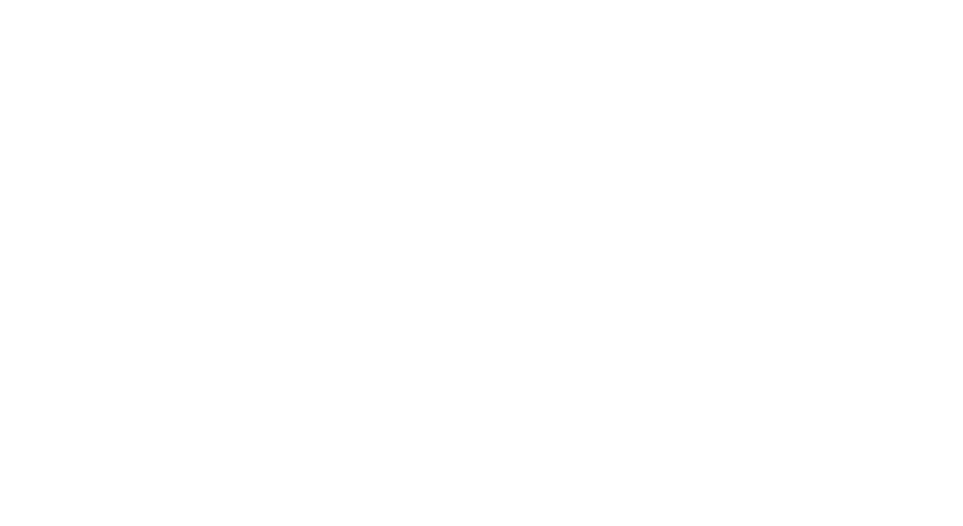
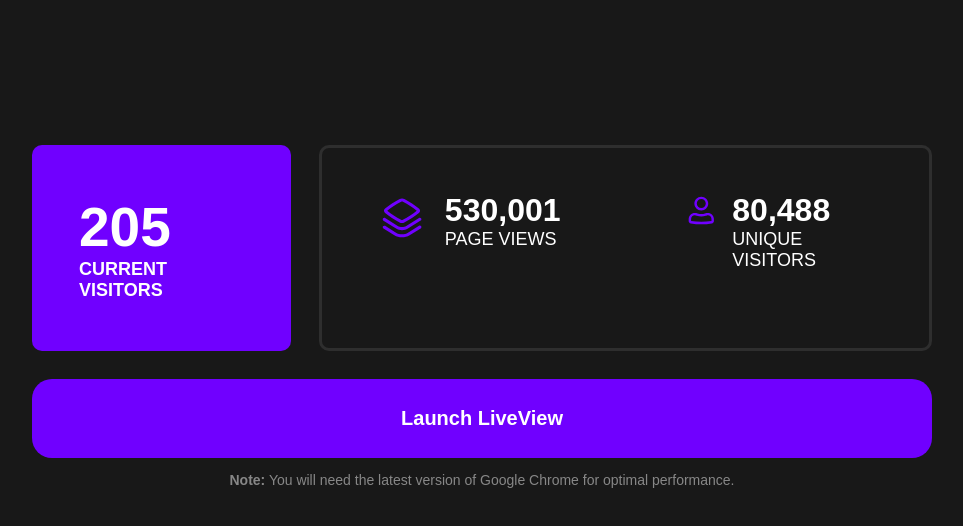
Before and after one commit to fcolanderos/css-tutorial, a plain HTML site: page src/index.html in a window 1280 px wide. Shown: the whole page, without its empty margins (158-1121 px from the left). Drawn offline with Linux system fonts and the light colour scheme.

Commit message:
challenge web-stat complete

```diff
--- a/src/index.html
+++ b/src/index.html
@@ -10,6 +10,45 @@
     <link rel="stylesheet" href="main.css">
 </head>
 <body>
+    <div class="container">
+        <section>
+            <div class="current">
+                <h1>205</h1>
+                <span>Current Visitors</span>
+            </div>
 
+            <div class="total">
+                <div class="stat">
+                    <svg width="50" height="50" viewBox="0 0 50 50" fill="none" xmlns="http://www.w3.org/2000/svg">
+                        <path fill-rule="evenodd" clip-rule="evenodd" d="M27.4056 7.00067C26.0074 6.27094 24.1128 6.25968 22.7035 6.98753C17.3015 9.77741 12.4018 12.9762 8.10806 16.5242C7.44409 17.0728 6.97288 17.8701 6.98092 18.8085C6.98893 19.7431 7.46972 20.5297 8.12966 21.0693C12.3877 24.5509 17.2915 27.7526 22.5946 30.5204C23.9927 31.2501 25.8873 31.2614 27.2966 30.5335C32.6986 27.7437 37.5984 24.5448 41.8921 20.9969C42.556 20.4483 43.0272 19.651 43.0192 18.7126C43.0112 17.778 42.5304 16.9914 41.8705 16.4518C37.6124 12.9702 32.7087 9.76846 27.4056 7.00067ZM24.1375 9.7641C24.6368 9.50624 25.457 9.50868 25.9596 9.77105C31.0208 12.4125 35.6841 15.4515 39.7242 18.7339C35.66 22.0692 31.0105 25.0983 25.8627 27.757C25.3634 28.0148 24.5432 28.0124 24.0405 27.75C18.9794 25.1085 14.316 22.0696 10.276 18.7871C14.3401 15.4519 18.9896 12.4227 24.1375 9.7641Z" fill="#7000FF"/>
+                        <path d="M44.1605 26.4543C44.6175 27.1863 44.3946 28.1502 43.6626 28.6072L30.9392 36.5507C29.2127 37.6287 27.0706 38.127 24.9999 38.1272C22.9292 38.1273 20.787 37.6292 19.0602 36.5515L6.47617 28.6978C5.7441 28.241 5.52101 27.2771 5.9779 26.545C6.43478 25.813 7.39862 25.5899 8.13069 26.0468L20.7147 33.9004C21.8484 34.6079 23.3883 35.0023 24.9997 35.0022C26.611 35.0021 28.1509 34.6075 29.2843 33.8999L42.0077 25.9564C42.7397 25.4994 43.7035 25.7223 44.1605 26.4543Z" fill="#7000FF"/>
+                        <path d="M44.1604 34.2765C44.6175 35.0085 44.3947 35.9724 43.6628 36.4295L32.6442 43.3104C30.4408 44.6864 27.6846 45.3338 24.9998 45.334C22.315 45.3341 19.5586 44.6871 17.3549 43.3114L6.47601 36.5201C5.74399 36.0631 5.52102 35.0992 5.978 34.3672C6.43497 33.6352 7.39884 33.4122 8.13085 33.8692L19.0097 40.6605C20.6202 41.6658 22.7742 42.2091 24.9996 42.209C27.225 42.2088 29.3788 41.6653 30.9889 40.6598L42.0075 33.7789C42.7394 33.3218 43.7034 33.5446 44.1604 34.2765Z" fill="#7000FF"/>
+                    </svg>
+                    <div class="count">
+                        <h1>530,001</h1>
+                        <span>Page Views</span>
+                    </div>
+                </div>
+                <div class="stat">
+                    <svg width="34" height="37" viewBox="0 0 34 37" fill="none" xmlns="http://www.w3.org/2000/svg">
+                        <path fill-rule="evenodd" clip-rule="evenodd" d="M8.14592 9.625C8.14592 4.73498 12.1101 0.770834 17.0001 0.770834C21.8901 0.770834 25.8542 4.73498 25.8542 9.625C25.8542 14.515 21.8901 18.4792 17.0001 18.4792C12.1101 18.4792 8.14592 14.515 8.14592 9.625ZM17.0001 3.89583C13.836 3.89583 11.2709 6.46087 11.2709 9.625C11.2709 12.7891 13.836 15.3542 17.0001 15.3542C20.1642 15.3542 22.7292 12.7891 22.7292 9.625C22.7292 6.46087 20.1642 3.89583 17.0001 3.89583Z" fill="#7000FF"/>
+                        <path fill-rule="evenodd" clip-rule="evenodd" d="M8.66675 24.7292C6.07791 24.7292 3.97925 26.8278 3.97925 29.4167V31.8923C3.97925 31.9299 4.00657 31.9621 4.04377 31.9682C12.6245 33.3691 21.3757 33.3691 29.9564 31.9682C29.9936 31.9621 30.0209 31.9299 30.0209 31.8923V29.4167C30.0209 26.8278 27.9223 24.7292 25.3334 24.7292H24.6233C24.5684 24.7292 24.5138 24.7378 24.4616 24.7549L22.6584 25.3437C18.9817 26.5442 15.0184 26.5442 11.3417 25.3437L9.53856 24.7549C9.48636 24.7378 9.4318 24.7292 9.37689 24.7292H8.66675ZM0.854248 29.4167C0.854248 25.1019 4.35202 21.6042 8.66675 21.6042H9.37689C9.76125 21.6042 10.1432 21.6649 10.5086 21.7843L12.3117 22.373C15.3581 23.3678 18.642 23.3678 21.6884 22.373L23.4916 21.7843C23.857 21.6649 24.2389 21.6042 24.6233 21.6042H25.3334C29.6481 21.6042 33.1459 25.1019 33.1459 29.4167V31.8923C33.1459 33.4615 32.0087 34.7995 30.4599 35.0523C21.5457 36.5077 12.4545 36.5077 3.54023 35.0523C1.99151 34.7995 0.854248 33.4615 0.854248 31.8923V29.4167Z" fill="#7000FF"/>
+                    </svg>
+                    <div class="count">
+                        <h1>80,488</h1>
+                        <span>Unique Visitors</span>
+                    </div>
+                </div>
+            </div>
+        </section>
+
+        <div class="footer">
+            <button>Launch LiveView</button>
+            <p><strong>Note:</strong>
+                You will need the latest version of Google
+                Chrome for optimal performance.
+            </p>
+        </div>
+    </div>
 </body>
 </html>
--- a/src/main.css
+++ b/src/main.css
@@ -0,0 +1,124 @@
+*{
+    box-sizing: border-box;
+}
+
+body {
+    background: #181818;
+    font-size: 62.5%;
+    font-family: Poppins, sans-serif;
+    color: white;
+    display: flex;
+    justify-content: center;
+    align-items: center;
+}
+
+section {
+    display: flex;
+    flex-direction: column;
+    gap: 2.8em;
+}
+
+span {
+    text-transform: uppercase;
+}
+
+.footer button {
+    display: block;
+    width: 100%;
+    border-radius: 1em;
+    border: none;
+    justify-content: center;
+    background: #7000FF;
+    color: white;
+    padding: 1.4em;
+    font-size: 2em;
+    font-weight: bold;
+}
+
+.container {
+    margin: 13.7em 4em;
+    display: flex;
+    flex-direction: column;
+    gap: 2.8em;
+    max-width: 34.7em;
+    min-width: 34.7em;
+}
+
+.current {
+    display: flex;
+    flex-direction: column;
+    background: #7000FF;
+    border-radius: 1em;
+    padding: 5em 4.7em;
+}
+
+.current h1 {
+    font-size: 5.5em;
+    margin: 0;
+    font-weight: bold;
+}
+.current span {
+    padding: 0;
+    margin: 0;
+    font-size: 1.8em;
+    font-weight: bold;
+    text-transform: uppercase;
+}
+
+.total {
+    border: 3px solid #2E2E2E;
+    border-radius: 1em;
+}
+
+.stat {
+    display: flex;
+    margin: 4.4em 5.5em;
+}
+
+.count {
+    display: flex;
+    flex-direction: column;
+    margin: 0 1.1rem;
+}
+
+.count h1{
+    font-size: 3.2em;
+    margin: 0;
+}
+
+.count span{
+    font-size: 1.8em;
+}
+
+.footer p {
+    font-size: 1.4em;
+    color: #878787;
+    text-align: center;
+}
+
+@media (min-width: 1024px) {
+
+    section {
+        flex-direction: row;
+    }
+
+    .container {
+        min-width: 80em;
+        max-width: 90em;
+    }
+
+
+    .total {
+        display: flex;
+        flex-direction: row;
+    }
+
+}
+
+@media (min-width: 1400px) {
+    .container {
+        flex-direction: row;
+        min-width: 100em;
+        max-width: 120em;
+    }
+}
```
